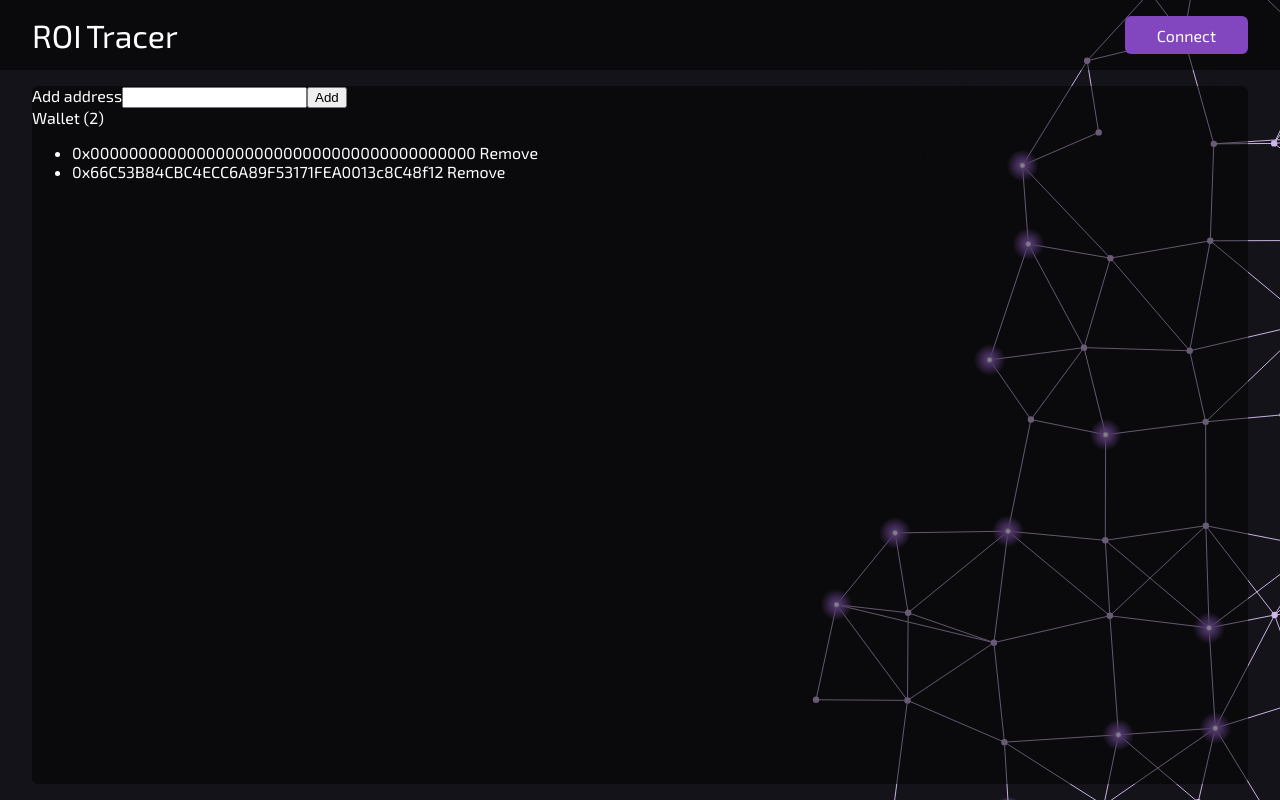
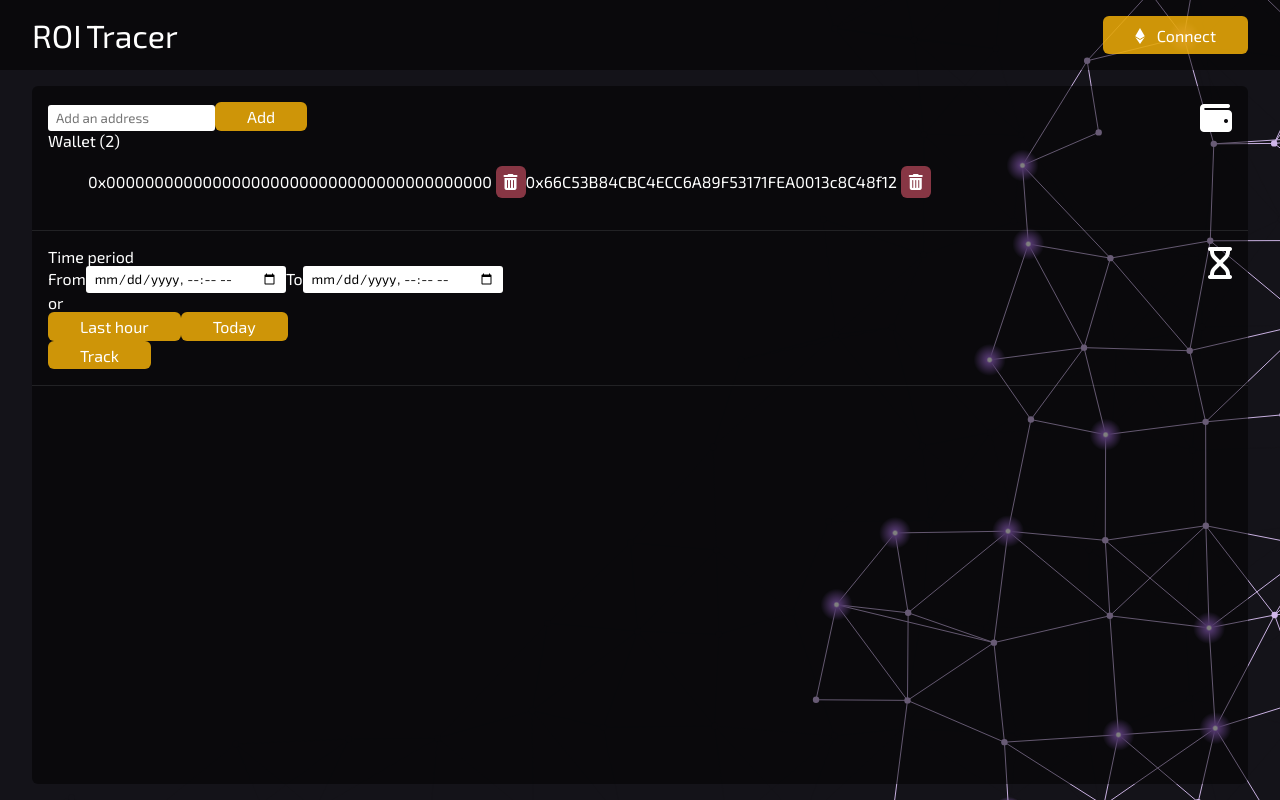
Before and after one commit to 0xpolarzero/roi-tracker, a React (Create React App) app: page / in a window 1280 px wide. Built offline with nearby package versions, Linux system fonts and the light colour scheme; no server answers; what @alch/alchemy-web3 would draw is missing.

Commit message:
Basic config elements configuration

```diff
--- a/package.json
+++ b/package.json
@@ -4,9 +4,7 @@
   "private": true,
   "dependencies": {
     "@alch/alchemy-web3": "^1.4.2",
-    "@fortawesome/fontawesome-svg-core": "^6.1.1",
-    "@fortawesome/free-regular-svg-icons": "^6.1.1",
-    "@fortawesome/free-solid-svg-icons": "^6.1.1",
+    "@fortawesome/fontawesome-free": "^6.1.1",
     "@fortawesome/react-fontawesome": "^0.1.18",
     "@testing-library/jest-dom": "^5.16.4",
     "@testing-library/react": "^13.3.0",
@@ -43,10 +41,8 @@
   },
   "devDependencies": {
     "assert": "^2.0.0",
-    "babel-plugin-macros": "^3.1.0",
     "buffer": "^6.0.3",
     "crypto-browserify": "^3.12.0",
-    "customize-cra": "^1.0.0",
     "https-browserify": "^1.0.0",
     "os-browserify": "^0.3.0",
     "process": "^0.11.10",
--- a/src/components/Header.js
+++ b/src/components/Header.js
@@ -15,7 +15,9 @@ class Header extends React.Component {
             <span className='main'>ROI</span>
             <span>Tracer</span>
           </div>
-          <button className='connect-web3'>Connect</button>
+          <button className='connect-web3'>
+            <i className='fa-brands fa-ethereum connect-eth'></i> Connect
+          </button>
         </div>
       </header>
     );
--- a/src/components/Tracker.js
+++ b/src/components/Tracker.js
@@ -3,7 +3,7 @@ import { createAlchemyWeb3 } from '@alch/alchemy-web3';
 import { getTransactions, isValidAddress } from '../systems/transactions';
 import { displayNotif } from '../systems/utils';
 
-class Addresses extends React.Component {
+class AddressConfig extends React.Component {
   constructor() {
     super();
 
@@ -17,10 +17,6 @@ class Addresses extends React.Component {
     this.setState({
       address: e.target.value,
     });
-  };
-
-  handleSubmit = (e) => {
-    e.preventDefault();
   };
 
   addAddress = (e) => {
@@ -72,16 +68,15 @@ class Addresses extends React.Component {
   render() {
     return (
       <div className='addresses-config'>
-        <form onSubmit={this.handleSubmit}>
-          <label htmlFor='addressInput'>Add address</label>
+        <i className='addresses-icon fa-solid fa-wallet'></i>
         <input
           value={this.state.address}
           onChange={this.handleChange}
           type='text'
           id='add-address'
+          placeholder='Add an address'
         />
         <button onClick={this.addAddress}>Add</button>
-        </form>
         <div className='addresses-list'>
           <div className='title'>Wallet ({this.state.addresses.length})</div>
           <ul>
@@ -89,9 +84,11 @@ class Addresses extends React.Component {
               return (
                 <li key={address}>
                   {address}{' '}
-                  <span onClick={this.removeAddress} id={address}>
-                    Remove
-                  </span>
+                  <button
+                    onClick={this.removeAddress}
+                    id={address}
+                    className='fa-solid fa-trash-can'
+                  ></button>
                 </li>
               );
             })}
@@ -99,6 +96,51 @@ class Addresses extends React.Component {
         </div>
       </div>
     );
+  }
+}
+
+class PeriodConfig extends React.Component {
+  constructor() {
+    super();
+  }
+
+  handleSubmit = (e) => {
+    e.preventDefault();
+  };
+
+  render() {
+    return (
+      <div className='period-config'>
+        <i className='addresses-icon fa-solid fa-hourglass'></i>
+        <form onSubmit={this.handleSubmit}>
+          <div className='title'>Time period</div>
+          <div className='period'>
+            <div className='period-custom'>
+              <span>From</span>
+              <input type='datetime-local' id='date-from' />
+              <span>To</span>
+              <input type='datetime-local' id='date-to' />
+            </div>
+            <span>or</span>
+            <div className='period-fixed'>
+              <button className='period-hour'>Last hour</button>
+              <button className='period-day'>Today</button>
+            </div>
+          </div>
+          <button type='submit'>Track</button>
+        </form>
+      </div>
+    );
+  }
+}
+
+class Result extends React.Component {
+  constructor() {
+    super();
+  }
+
+  render() {
+    return <div className='tracker-result'></div>;
   }
 }
 
@@ -110,7 +152,9 @@ class Tracker extends React.Component {
   render() {
     return (
       <div className='tracker'>
-        <Addresses />
+        <AddressConfig />
+        <PeriodConfig />
+        <Result />
       </div>
     );
   }
--- a/src/index.js
+++ b/src/index.js
@@ -1,6 +1,7 @@
 import React from 'react';
 import ReactDOM from 'react-dom/client';
 import App from './App';
+import '@fortawesome/fontawesome-free/css/all.css';
 
 const root = ReactDOM.createRoot(document.getElementById('root'));
 root.render(
--- a/src/styles/App.css
+++ b/src/styles/App.css
@@ -17,6 +17,31 @@ body {
   font-family: var(--main-font);
   -webkit-font-smoothing: antialiased;
   -moz-osx-font-smoothing: grayscale;
+}
+
+input {
+  font-family: var(--main-font);
+  border: 0;
+  border-radius: 3px;
+  padding: 0.3rem 0.5rem;
+}
+
+button {
+  background: rgba(255, 186, 8, 0.8);
+  border: none;
+  border-radius: 6px;
+  padding: 0.3rem 2rem;
+  font-family: var(--main-font);
+  font-size: 1rem;
+  font-weight: 400;
+  color: #fff;
+  cursor: pointer;
+
+  transition: background 0.5s;
+}
+
+button:hover {
+  background: rgba(255, 186, 8, 1);
 }
 
 .App {
--- a/src/styles/components/Header.css
+++ b/src/styles/components/Header.css
@@ -15,18 +15,6 @@
   margin-right: 0.3rem;
 }
 
-button.connect-web3 {
-  background: rgba(130, 71, 190, 1);
-  border: none;
-  border-radius: 6px;
-  padding: 0.3rem 2rem;
-  font-family: var(--main-font);
-  font-size: 1rem;
-  font-weight: 400;
-  color: #fff;
-  cursor: pointer;
+.connect-eth {
+  margin-right: 0.5rem;
 }
-
-button.connect-web3:hover {
-  background: rgba(130, 71, 190, 0.7);
-}
--- a/src/styles/components/Tracker.css
+++ b/src/styles/components/Tracker.css
@@ -2,4 +2,41 @@
   background: rgba(0, 0, 0, 0.5);
   border-radius: 6px;
   margin: 1rem 2rem;
+  display: grid;
+  grid-template-rows: auto auto 1fr;
 }
+
+.tracker > div {
+  position: relative;
+  padding: 1rem;
+}
+
+.tracker > div:not(div:nth-child(3)) {
+  border-bottom: 1px solid rgba(255, 255, 255, 0.1);
+}
+
+.addresses-icon {
+  position: absolute;
+  top: 1rem;
+  right: 1rem;
+  font-size: 2rem;
+}
+
+.addresses-list > ul > li {
+  all: unset;
+}
+
+.addresses-config form {
+  display: flex;
+  align-items: center;
+  gap: 1rem;
+}
+
+.fa-trash-can {
+  background: rgba(166, 66, 83, 0.8);
+  padding: 0.5rem;
+}
+
+.fa-trash-can:hover {
+  background: rgba(166, 66, 83, 0.5);
+}
```
Also changed, not shown: .babelrc (deleted), 1 other file (tests, documents, lock files or other folders). Lines whose indentation alone changed are shown as unchanged.
